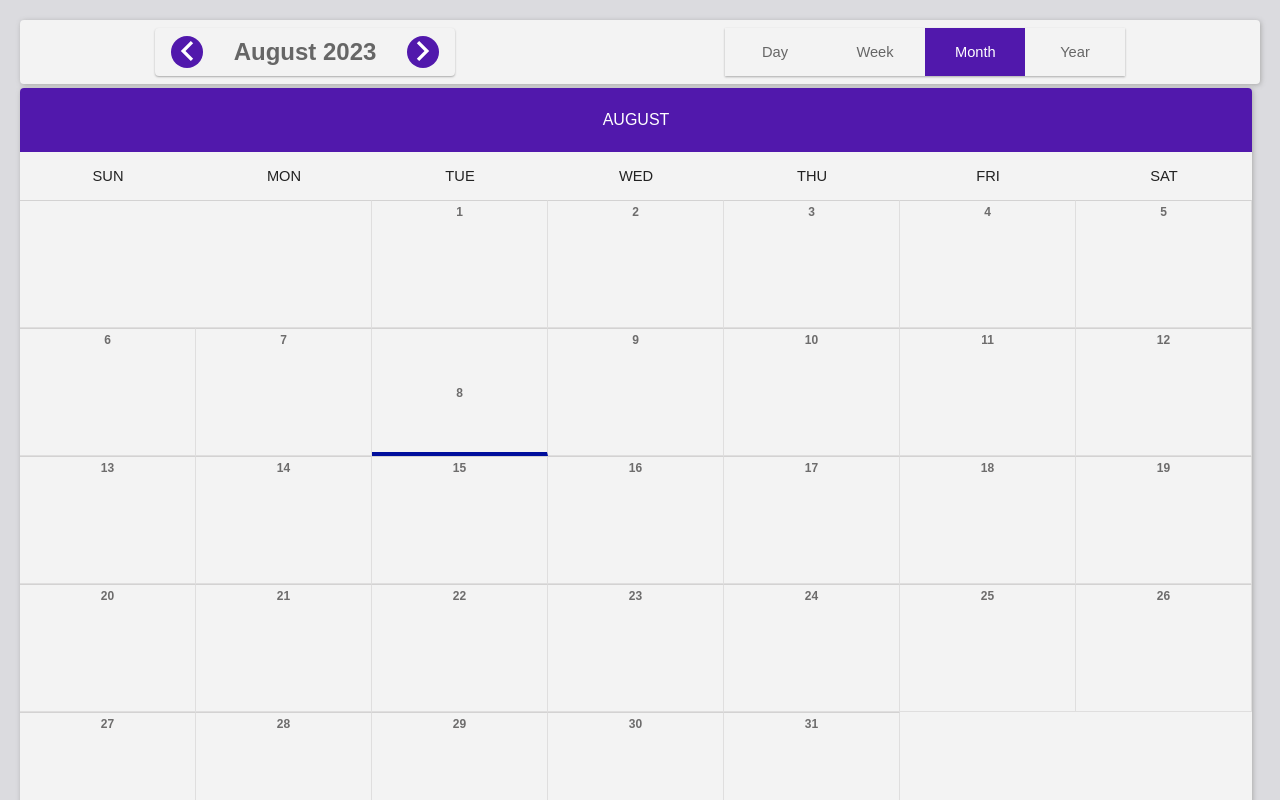
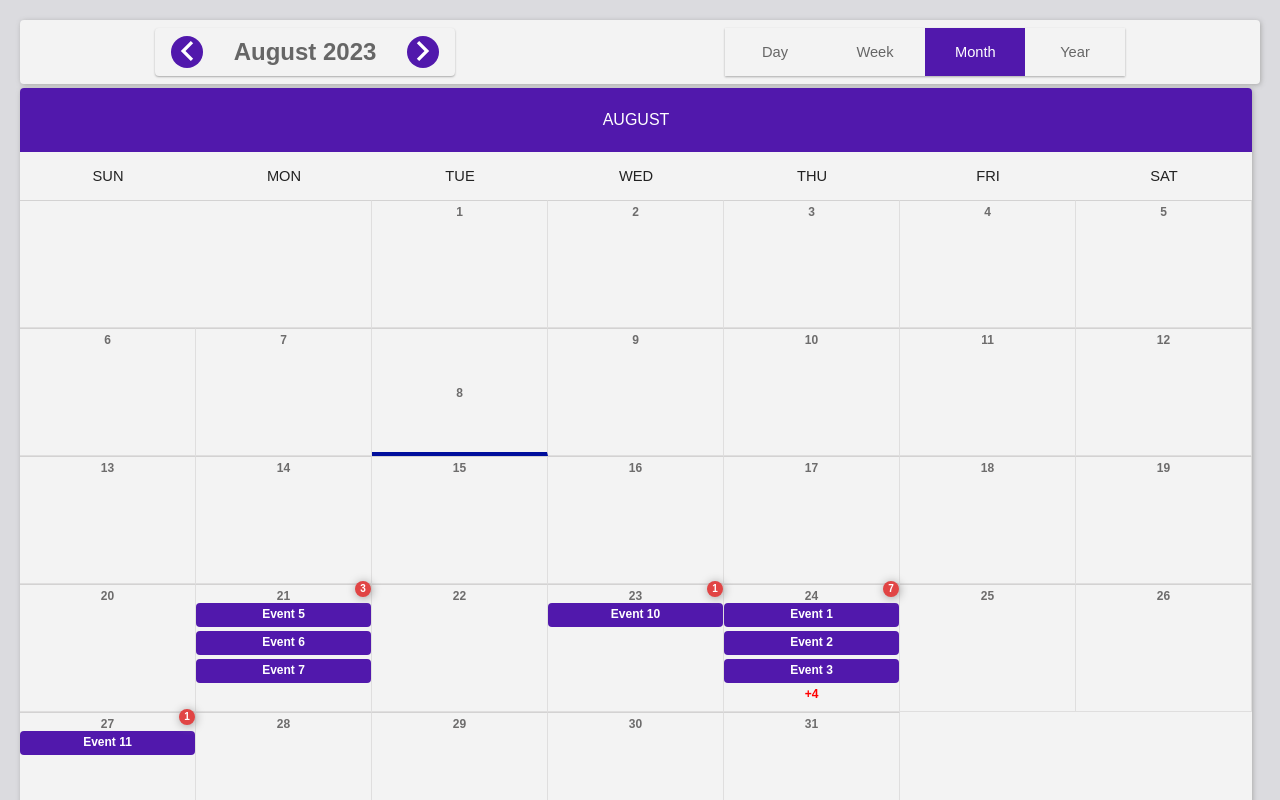
Before and after one commit to fullstack-dev3/vue-calendar, a Vue app: page / in a window 1280 px wide. Both pictures are taken after a click on the element "Month". Shown: the top 800 px of the page. Built offline with nearby package versions, Linux system fonts and the light colour scheme.

Commit message:
Update calendar for evetns data

```diff
--- a/src/App.vue
+++ b/src/App.vue
@@ -8,21 +8,66 @@ import EventCalendar from "./EventCalendar.vue";
 export default {
   name: 'App',
   data: () => ({
-    events:[
+    events: [
       {
-        title:'Event 1',
-        startDate:'2023-07-09 08:00',
-        endDate:'2023-07-09 12:00',
+        title: "Event 1",
+        startDate: "2023-08-24 08:00",
+        endDate: "2023-08-24 12:00"
       },
       {
-        title:'Event 2',
-        startDate:'2023-07-09 09:00',
-        endDate:'2023-07-09 12:00',
+        title: "Event 2",
+        startDate: "2023-08-24 09:00",
+        endDate: "2023-08-24 12:00"
       },
       {
-        title:'Event 3',
-        startDate:'2023-07-09 12:00',
-        endDate:'2023-07-09 16:00',
+        title: "Event 3",
+        startDate: "2023-08-24 12:00",
+        endDate: "2023-08-24 16:00"
+      },
+      {
+        title: "Event 4",
+        startDate: "2023-08-24 09:00",
+        endDate: "2023-08-24 10:00"
+      },
+      {
+        title: "Event 5",
+        startDate: "2023-08-21 09:00",
+        endDate: "2023-08-21 14:00"
+      },
+      {
+        title: "Event 6",
+        startDate: "2023-08-21 08:00",
+        endDate: "2023-08-21 10:00"
+      },
+      {
+        title: "Event 7",
+        startDate: "2023-08-21 06:00",
+        endDate: "2023-08-21 10:00"
+      },
+      {
+        title: "Event 8",
+        startDate: "2023-08-24 18:00",
+        endDate: "2023-08-24 22:00"
+      },
+      {
+        title: "Event 9",
+        startDate: "2023-08-24 18:00",
+        endDate: "2023-08-24 20:00"
+      },
+      {
+        title: "Event 10",
+        startDate: "2023-08-23 09:00",
+        endDate: "2023-08-23 20:50"
+      },
+      {
+        title: "Event 11",
+        startDate: "2023-08-27 09:00",
+        endDate: "2023-08-27 20:30"
+      },
+      {
+        title: "Event 12",
+        startDate: "2023-08-24 09:00",
+        endDate: "2023-08-24 12:30"
       }
     ]
   }),
--- a/src/EventCalendar.vue
+++ b/src/EventCalendar.vue
@@ -91,13 +91,11 @@ export default {
     }
 
     function selectMonth(month) {
-      console.log(month)
       extendedMonth.value = true;
       changeView("month", month.fullLabel, false);
     }
 
     function selectDay(day) {
-      console.log(day)
       changeView("day", day.label, false);
     }
 
--- a/src/components/Days.vue
+++ b/src/components/Days.vue
@@ -24,7 +24,12 @@
             :key="'de'+index"
             class="event"
           >{{e.title}}</span>
-          <span class="event-more-indicator">+{{day.events.length - 3}}</span>
+          <span
+            v-if="day.events.length > 3"
+            class="event-more-indicator"
+          >
+            +{{day.events.length - 3}}
+          </span>
           <transition name="slide-fade" >
             <template v-if="indexDayToShowEvents == index && day.events.length > 0 ">
               <div class="more-events-wrp" :style="{left:day.weekday>3?'-150%':'50%'}">
```
